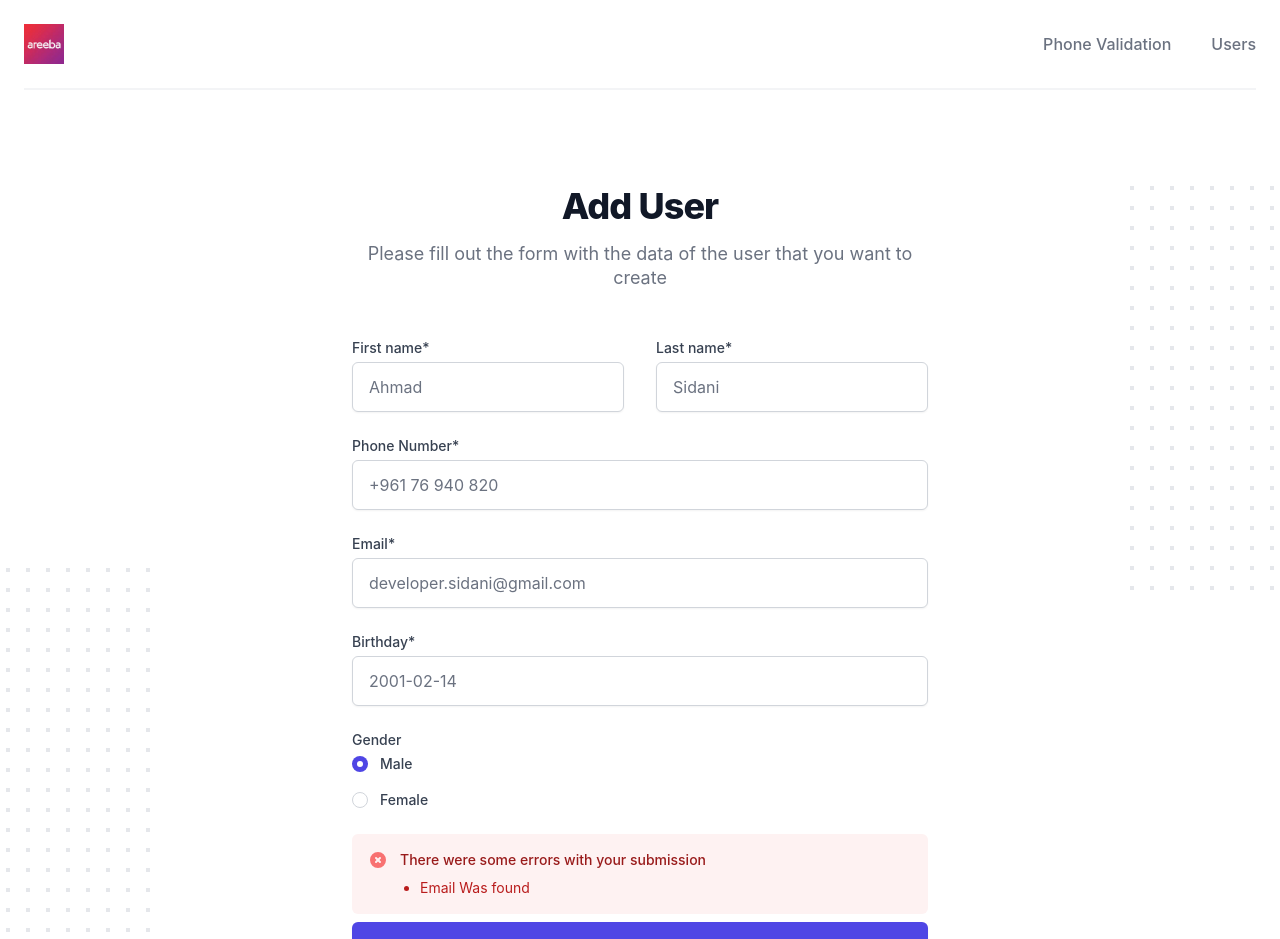
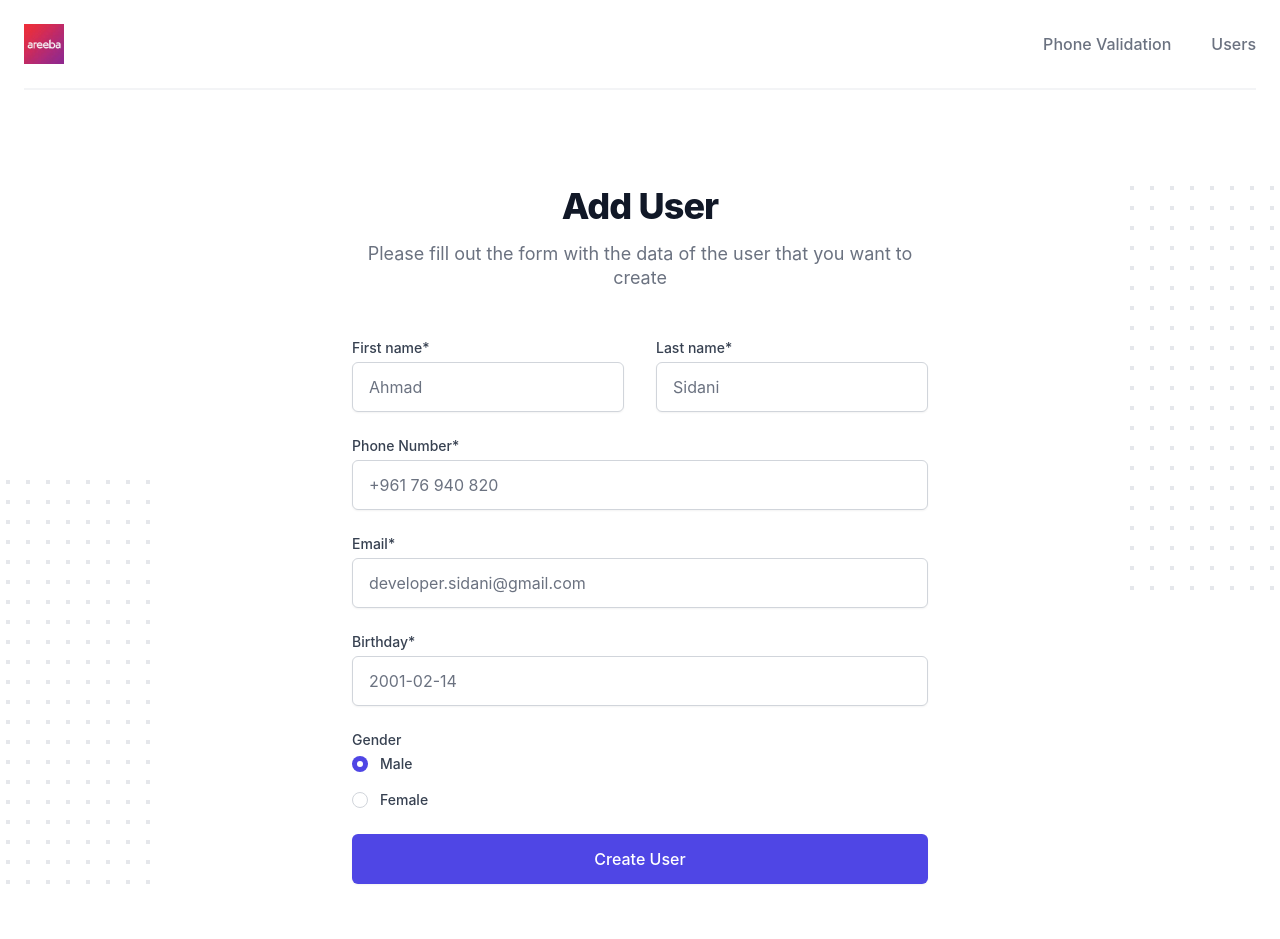
Before and after one commit to developer-sidani/areeba-front-challenge, a Next.js app: page /users/add in a window 1280 px wide. Shown: the top 939 px of the page. Built offline with nearby package versions, Linux system fonts and the light colour scheme; no server answers.

Commit message:
Conditional Rendering
Changes:
- Getting loading as props, after requesting the api the loading will set to true
- Checking if user is passed so that the component is passed as edit, not add

```diff
--- a/src/components/users/form-handler/error-message-container.jsx
+++ b/src/components/users/form-handler/error-message-container.jsx
@@ -2,7 +2,7 @@ import React from 'react'
 import { XCircleIcon } from '@heroicons/react/solid'
 
 const ErrorMessageContainer = ({ message }) => (
-    <div className="w-full rounded-md bg-red-50 p-4">
+    <div className="w-full rounded-md bg-red-50 p-4 mb-3">
         <div className="flex">
             <div className="flex-shrink-0">
                 <XCircleIcon className="h-5 w-5 text-red-400" aria-hidden="true" />
--- a/src/components/users/form-handler/user-form.jsx
+++ b/src/components/users/form-handler/user-form.jsx
@@ -3,10 +3,11 @@ import {
   Formik, Form, Field,
 } from 'formik'
 import { addUserSchema } from './formik-handlers'
+// eslint-disable-next-line import/no-cycle
 import { ErrorMessageContainer } from './index'
 
 const UserForm = ({
-  user, callback, deleteUserCallback, serverError = 'Email Was found',
+  user, callback, deleteUserCallback, serverError, loading,
 }) => (
     <Formik
       initialValues={{
@@ -158,14 +159,20 @@ const UserForm = ({
                     </div>
                 </div>
                 <div className="sm:col-span-2">
-                    <ErrorMessageContainer
-                      message={serverError}
-                    />
+                    {serverError && (
+                        <ErrorMessageContainer
+                          message={serverError}
+                        />
+                    )}
                     <button
                       type="submit"
-                      className="mt-2 w-full inline-flex items-center justify-center px-6 py-3 border border-transparent rounded-md shadow-sm text-base font-medium text-white bg-indigo-600 hover:bg-indigo-700 focus:outline-none focus:ring-2 focus:ring-offset-2 focus:ring-indigo-500"
+                      disabled={loading}
+                      className={
+                        loading ? 'animate-pulse w-full inline-flex items-center justify-center px-6 py-3 border border-transparent rounded-md shadow-sm text-base font-medium text-white bg-gray-400'
+                          : 'w-full inline-flex items-center justify-center px-6 py-3 border border-transparent rounded-md shadow-sm text-base font-medium text-white bg-indigo-600 hover:bg-indigo-700 focus:outline-none focus:ring-2 focus:ring-offset-2 focus:ring-indigo-500'
+                      }
                     >
-                        Create User
+                        {user ? 'Update User' : 'Create User'}
                     </button>
                 </div>
             </Form>
```
